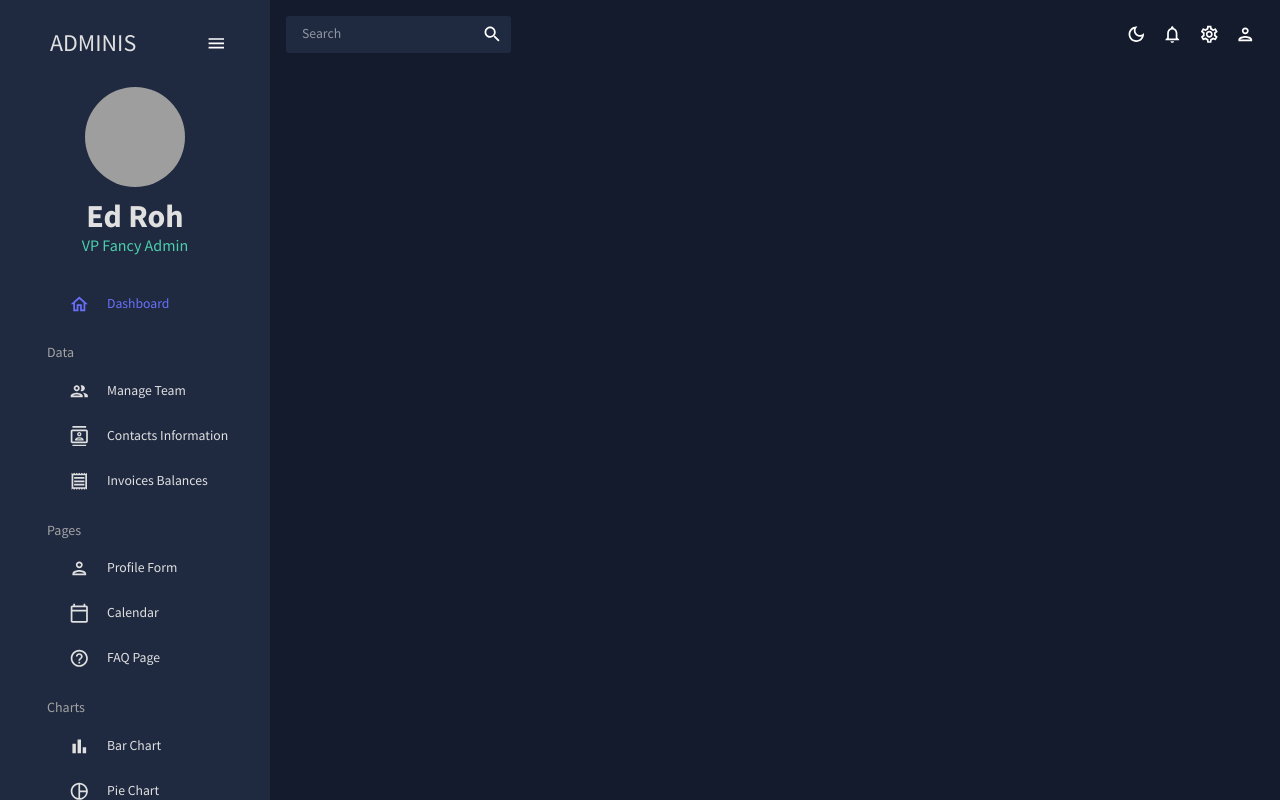
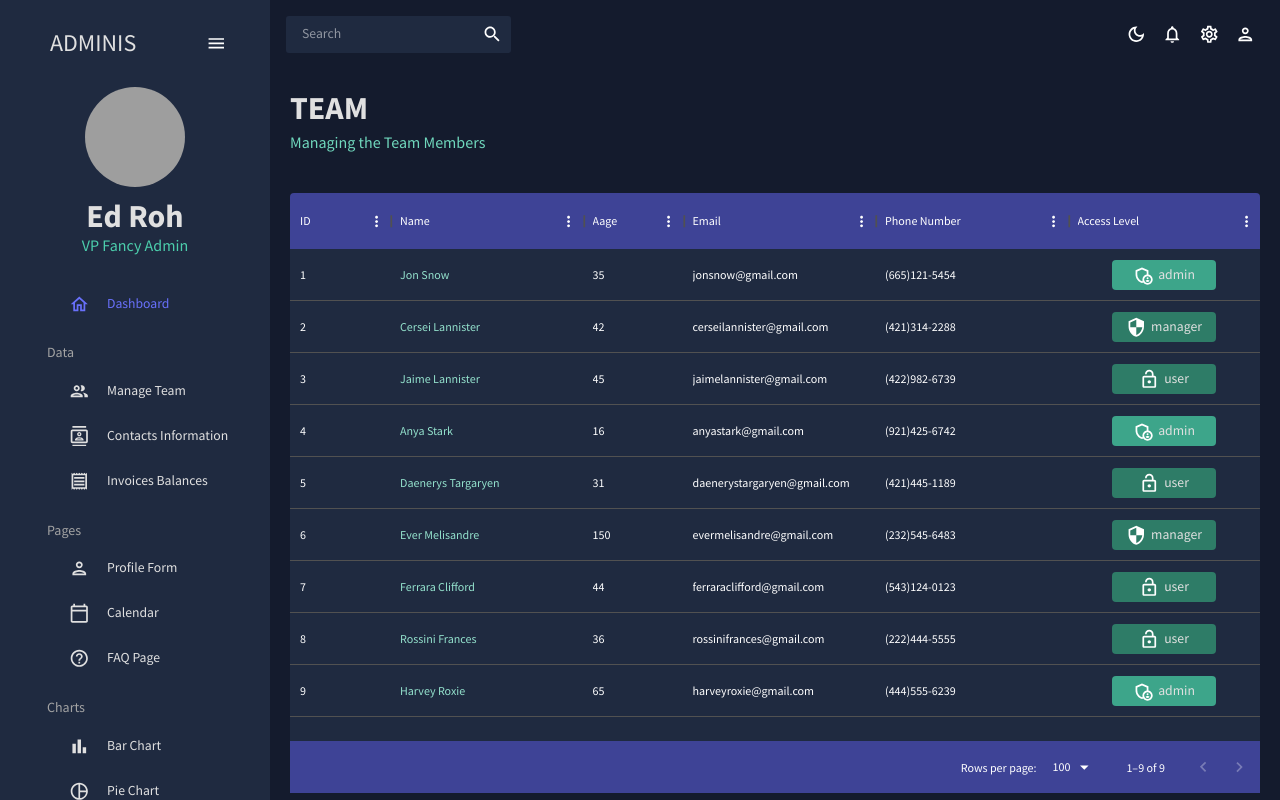
Before and after one commit to alecmccue/react-admin-dashboard, a React (Create React App) app: page /team in a window 1280 px wide. Built offline with nearby package versions, Linux system fonts and the light colour scheme; grey boxes are pictures that could not be loaded.

Commit message:
team page

```diff
--- a/src/App.js
+++ b/src/App.js
@@ -4,7 +4,7 @@
 import Topbar from "./scenes/global/Topbar";
 import Sidebar from "./scenes/global/Sidebar";
 import Dashboard from "./scenes/dashboard";
-// import Team from "./scenes/team";
+import Team from "./scenes/team";
 // import Invoices from "./scenes/invoices";
 // import Contacts from "./scenes/contacts";
 // import Bar from "./scenes/bar";
@@ -28,7 +28,7 @@
             <Topbar />
             <Routes>
               <Route path="/" element={<Dashboard />} />
-              {/* <Route path="/team" element={<Team />} /> */}
+              <Route path="/team" element={<Team />} />
               {/* <Route path="/contacts" element={<Contacts />} /> */}
               {/* <Route path="/invoices" element={<Invoices />} /> */}
               {/* <Route path="/form" element={<Form />} /> */}
--- /dev/null
+++ b/src/scenes/team/index.jsx
@@ -0,0 +1,97 @@
+import { Box, Typography, useTheme } from "@mui/material";
+import { DataGrid } from "@mui/x-data-grid";
+import { tokens } from "../../theme";
+import { mockDataTeam } from "../../data/mockData";
+import AdminPanelSettingsOutlinedIcon from "@mui/icons-material/AdminPanelSettingsOutlined";
+import LockOpenOutlinedIcon from "@mui/icons-material/LockOpenOutlined";
+import SecurityOutlinedIcon from "@mui/icons-material/SecurityOutlined";
+import Header from "../../components/Header";
+
+const Team = () => {
+  const theme = useTheme();
+  const colors = tokens(theme.palette.mode);
+
+  const columns = [
+    { field: "id", headerName: "ID" },
+    {
+      field: "name",
+      headerName: "Name",
+      flex: 1,
+      cellClassName: "name-column--cell",
+    },
+    {
+      field: "age",
+      headerName: "Aage",
+      type: "number",
+      headerAlign: "left",
+      align: "left",
+    },
+    { field: "email", headerName: "Email", flex: 1 },
+    { field: "phone", headerName: "Phone Number", flex: 1 },
+    {
+      field: "access",
+      headerName: "Access Level",
+      flex: 1,
+      renderCell: ({ row: { access } }) => {
+        return (
+          <Box
+            width="60%"
+            m="0 auto"
+            p="5px"
+            display="flex"
+            justifyContent="center"
+            backgroundColor={
+              access === "admin"
+                ? colors.greenAccent[600]
+                : colors.greenAccent[700]
+            }
+            borderRadius="4px"
+          >
+            {access === "admin" && <AdminPanelSettingsOutlinedIcon />}
+            {access === "manager" && <SecurityOutlinedIcon />}
+            {access === "user" && <LockOpenOutlinedIcon />}
+            <Typography color={colors.grey[100]} sx={{ ml: "5px" }}>
+              {access}
+            </Typography>
+          </Box>
+        );
+      },
+    },
+  ];
+
+  return (
+    <Box m="20px">
+      <Header title="TEAM" subtitle="Managing the Team Members" />
+      <Box
+        m="40px 0 0 0"
+        height="75vh"
+        sx={{
+          "& .MuiDataGrid-root": {
+            border: "none",
+          },
+          "& .MuiDataGrid-cell": {
+            borderBottom: "none",
+          },
+          "& .name-column--cell": {
+            color: colors.greenAccent[300],
+          },
+          "& .MuiDataGrid-columnHeaders": {
+            backgroundColor: colors.blueAccent[700],
+            borderBottom: "none"
+          },
+          "& .MuiDataGrid-virtualScroller": {
+            backgroundColor: colors.primary[400],
+          },
+          "& .MuiDataGrid-footerContainer": {
+            borderTop: "none",
+            backgroundColor: colors.blueAccent[700]
+          }
+        }}
+      >
+        <DataGrid rows={mockDataTeam} columns={columns} />
+      </Box>
+    </Box>
+  );
+};
+
+export default Team;
```
